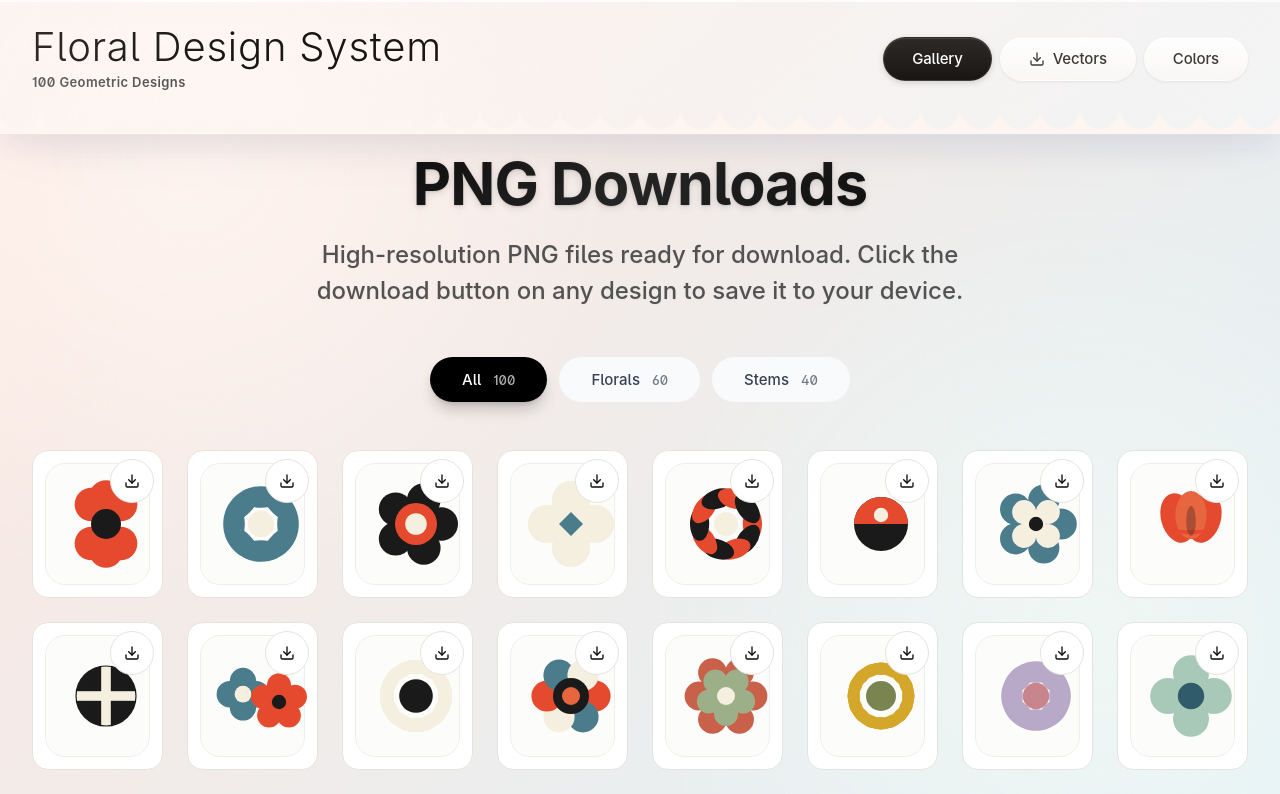
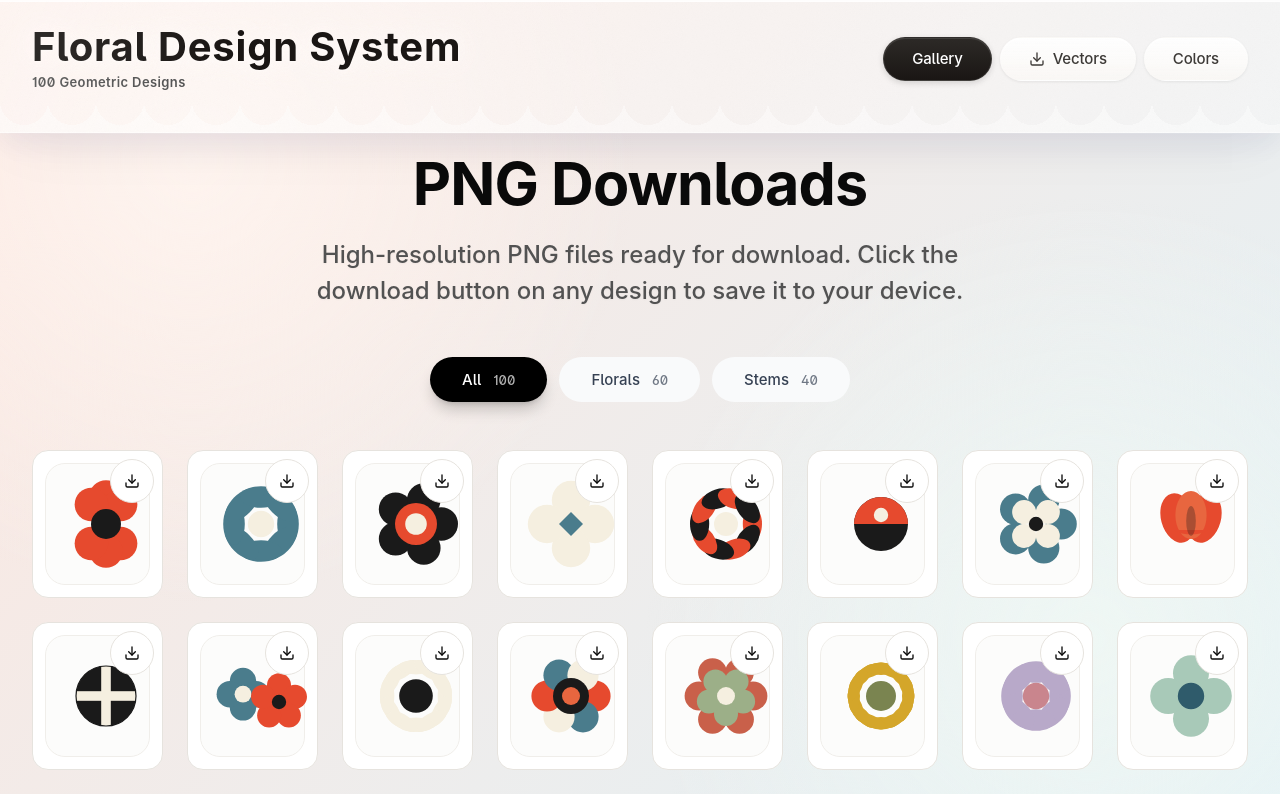
Before and after one commit to austncarsn/floral-design-svg, a React (Vite) app: page / in a window 1280 px wide. Shown: the top 794 px of the page. Built offline with nearby package versions, Linux system fonts and the light colour scheme; a web font is replaced by a local one.

Commit message:
Update files from Figma Make

```diff
--- a/src/App.tsx
+++ b/src/App.tsx
@@ -358,13 +358,7 @@ export default function App() {
                     fontSize: 'var(--text-3xl)',
                     lineHeight: 'var(--leading-snug)',
                     letterSpacing: 'var(--tracking-tight)',
-                    fontWeight: '700',
-                    background: 'var(--gradient-dark-text)',
-                    WebkitBackgroundClip: 'text',
-                    WebkitTextFillColor: 'transparent',
-                    backgroundClip: 'text',
-                    textShadow: 'var(--text-shadow-elegant)',
-                    filter: 'drop-shadow(0 2px 4px rgba(0, 0, 0, 0.06))'
+                    fontWeight: '700'
                   }}
                 >
                   PNG Downloads
@@ -446,13 +440,7 @@ export default function App() {
                     fontSize: 'var(--text-3xl)',
                     lineHeight: 'var(--leading-snug)',
                     letterSpacing: 'var(--tracking-tight)',
-                    fontWeight: '700',
-                    background: 'var(--gradient-dark-text)',
-                    WebkitBackgroundClip: 'text',
-                    WebkitTextFillColor: 'transparent',
-                    backgroundClip: 'text',
-                    textShadow: 'var(--text-shadow-elegant)',
-                    filter: 'drop-shadow(0 2px 4px rgba(0, 0, 0, 0.06))'
+                    fontWeight: '700'
                   }}
                 >
                   Vector Downloads
@@ -546,13 +534,7 @@ export default function App() {
                     fontSize: 'var(--text-3xl)',
                     lineHeight: 'var(--leading-snug)',
                     letterSpacing: 'var(--tracking-tight)',
-                    fontWeight: '700',
-                    background: 'var(--gradient-dark-text)',
-                    WebkitBackgroundClip: 'text',
-                    WebkitTextFillColor: 'transparent',
-                    backgroundClip: 'text',
-                    textShadow: 'var(--text-shadow-elegant)',
-                    filter: 'drop-shadow(0 2px 4px rgba(0, 0, 0, 0.06))'
+                    fontWeight: '700'
                   }}
                 >
                   Color Palette
--- a/src/index.css
+++ b/src/index.css
@@ -1087,12 +1087,6 @@
 
   .outline-\[\#C94337\] {
     outline-color: #c94337;
-  }
-
-  .drop-shadow {
-    --tw-drop-shadow-size: drop-shadow(0 1px 2px var(--tw-drop-shadow-color, #0000001a)) drop-shadow(0 1px 1px var(--tw-drop-shadow-color, #0000000f));
-    --tw-drop-shadow: drop-shadow(0 1px 2px #0000001a) drop-shadow(0 1px 1px #0000000f);
-    filter: var(--tw-blur, ) var(--tw-brightness, ) var(--tw-contrast, ) var(--tw-grayscale, ) var(--tw-hue-rotate, ) var(--tw-invert, ) var(--tw-saturate, ) var(--tw-sepia, ) var(--tw-drop-shadow, );
   }
 
   .filter {
@@ -1644,7 +1638,7 @@ html {
   -webkit-backdrop-filter: blur(32px) saturate(200%) brightness(1.1);
   background: #fff6;
   border-top: 1px solid #fffc;
-  border-bottom: 1px solid #ffffff4d;
+  border-bottom: none;
   transition: all .4s cubic-bezier(.4, 0, .2, 1);
   position: fixed;
   top: 0;
@@ -1702,7 +1696,7 @@ html {
   text-transform: capitalize;
   text-shadow: 0 0 20px #fffc, 0 0 30px #fff5f099, 0 1px 2px #ffffff80;
   font-size: clamp(1.5rem, 2.5vw + .5rem, 2.5rem);
-  font-weight: 300;
+  font-weight: 700;
   line-height: 1.1;
   transition: all .3s cubic-bezier(.4, 0, .2, 1);
 }
@@ -1830,12 +1824,13 @@ html {
 
 .scalloped-bottom:after {
   content: "";
-  background-image: radial-gradient(circle at 20px 0px, transparent 20px, var(--gradient-warm-start) 20px);
+  -webkit-backdrop-filter: blur(32px) saturate(200%) brightness(1.1);
+  background-image: radial-gradient(circle at 24px 0, #0000 24px, #fff6 24px);
   background-position: 0 0;
   background-repeat: repeat-x;
-  background-size: 40px 24px;
+  background-size: 48px 32px;
   width: 100%;
-  height: 24px;
+  height: 32px;
   position: absolute;
   bottom: 0;
   left: 0;
--- a/src/styles/globals.css
+++ b/src/styles/globals.css
@@ -574,7 +574,7 @@ html {
 
   /* Glass refraction edge lighting */
   border-top: 1px solid rgba(255, 255, 255, 0.8);
-  border-bottom: 1px solid rgba(255, 255, 255, 0.3);
+  border-bottom: none;
 
   /* Multi-layer glass shadow for depth */
   box-shadow:
@@ -651,7 +651,7 @@ html {
 .luxury-title {
   font-family: var(--font-sans);
   font-size: clamp(1.5rem, 2.5vw + 0.5rem, 2.5rem);
-  font-weight: 300;
+  font-weight: 700;
   letter-spacing: 0.02em;
   line-height: 1.1;
   color: #1a1614;
@@ -839,13 +839,15 @@ html {
   bottom: 0;
   left: 0;
   width: 100%;
-  height: 24px;
+  height: 32px;
   background-image: radial-gradient(
-    circle at 20px 0px,
-    transparent 20px,
-    var(--gradient-warm-start) 20px
+    circle at 24px 0px,
+    transparent 24px,
+    rgba(255, 255, 255, 0.4) 24px
   );
-  background-size: 40px 24px;
+  background-size: 48px 32px;
   background-repeat: repeat-x;
   background-position: 0 0;
+  backdrop-filter: blur(32px) saturate(200%) brightness(1.1);
+  -webkit-backdrop-filter: blur(32px) saturate(200%) brightness(1.1);
 }
```
